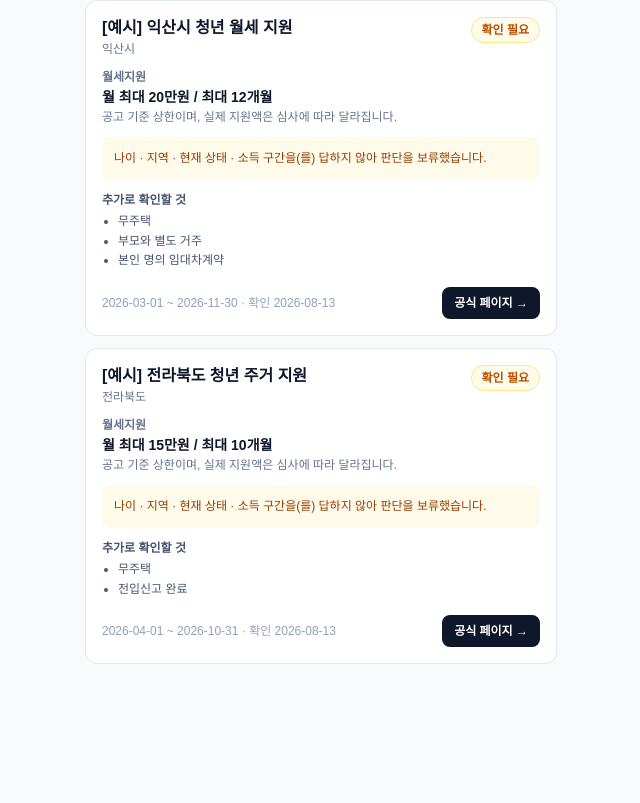
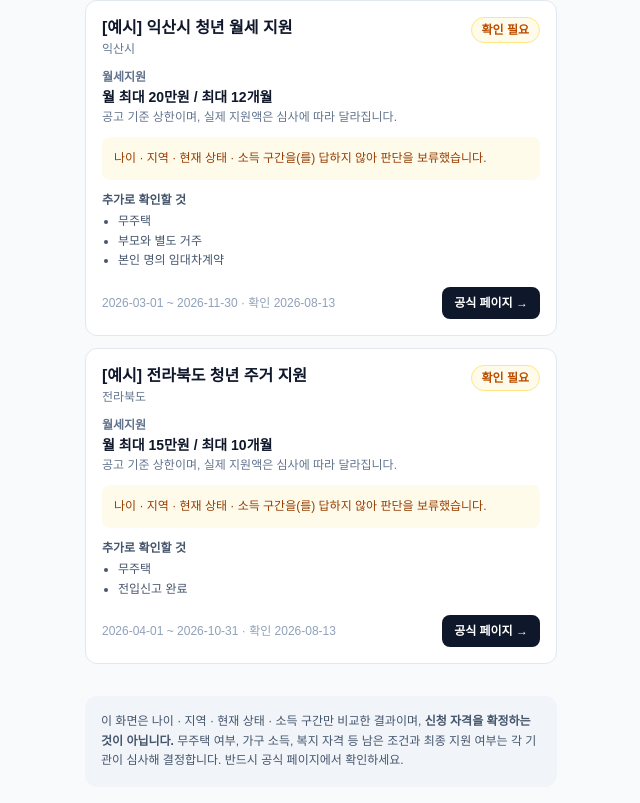
Before and after one commit to Campus-AX-Ton-wku/Wonvengers, a Next.js app: page /find in a window 1280 px wide. Shown: the part 1039-1842 px from the top of the page, without its empty margins (319-959 px from the left). Before the commit the page ends 1735 px from the top, so only its background shows below. Built offline with nearby package versions, Linux system fonts and the light colour scheme.

Commit message:
feat: 계산 가능 배지, 2층 준비 안내, 고지 문구

```diff
--- a/app/find/PolicyCard.tsx
+++ b/app/find/PolicyCard.tsx
@@ -29,6 +29,11 @@ export default function PolicyCard({
             {policy.name}
           </h3>
           <p className="mt-0.5 text-xs text-slate-500">{policy.agency}</p>
+          {policy.tier === 2 && (
+            <span className="mt-1 inline-block rounded bg-sky-50 px-2 py-0.5 text-xs font-bold text-sky-700">
+              계산 가능
+            </span>
+          )}
         </div>
         <span
           className={`shrink-0 rounded-full border px-2.5 py-1 text-xs font-bold ${TAG_STYLE[result.tag]}`}
--- a/app/find/page.tsx
+++ b/app/find/page.tsx
@@ -211,6 +211,25 @@ export default function FindPage() {
           </details>
         )}
 
+        {tagged.some((t) => t.policy.tier === 2 && t.result.tag !== "해당 없음") ? (
+          <div className="mt-6 rounded-xl border-2 border-dashed border-sky-300 bg-sky-50 p-5">
+            <p className="text-sm font-bold text-sky-900">
+              실제 부담 계산은 준비 중입니다
+            </p>
+            <p className="mt-1 text-xs leading-relaxed text-sky-800">
+              계약 조건을 넣으면 지원금을 반영한 최종 주거비를 계산하는
+              기능을 만들고 있습니다. 지금은 위 목록의 공식 페이지에서 조건을
+              확인해 주세요.
+            </p>
+          </div>
+        ) : null}
+
+        <p className="mt-8 rounded-xl bg-slate-100 p-4 text-xs leading-relaxed text-slate-600">
+          이 화면은 나이 · 지역 · 현재 상태 · 소득 구간만 비교한 결과이며,
+          <strong> 신청 자격을 확정하는 것이 아닙니다.</strong> 무주택 여부,
+          가구 소득, 복지 자격 등 남은 조건과 최종 지원 여부는 각 기관이
+          심사해 결정합니다. 반드시 공식 페이지에서 확인하세요.
+        </p>
       </div>
     </main>
   );
```
